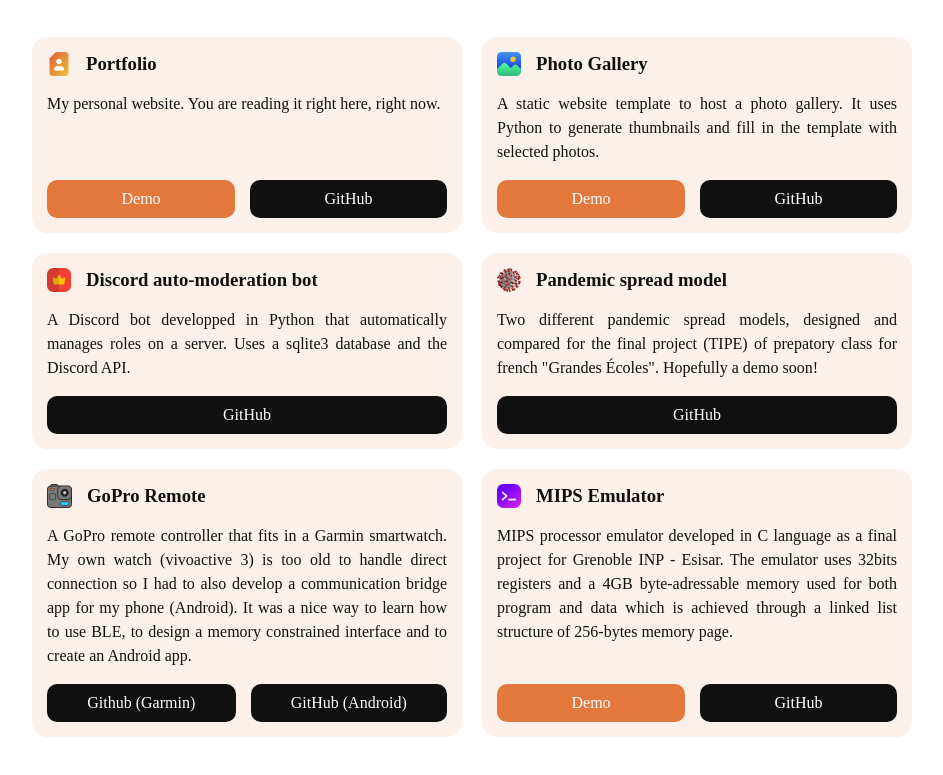
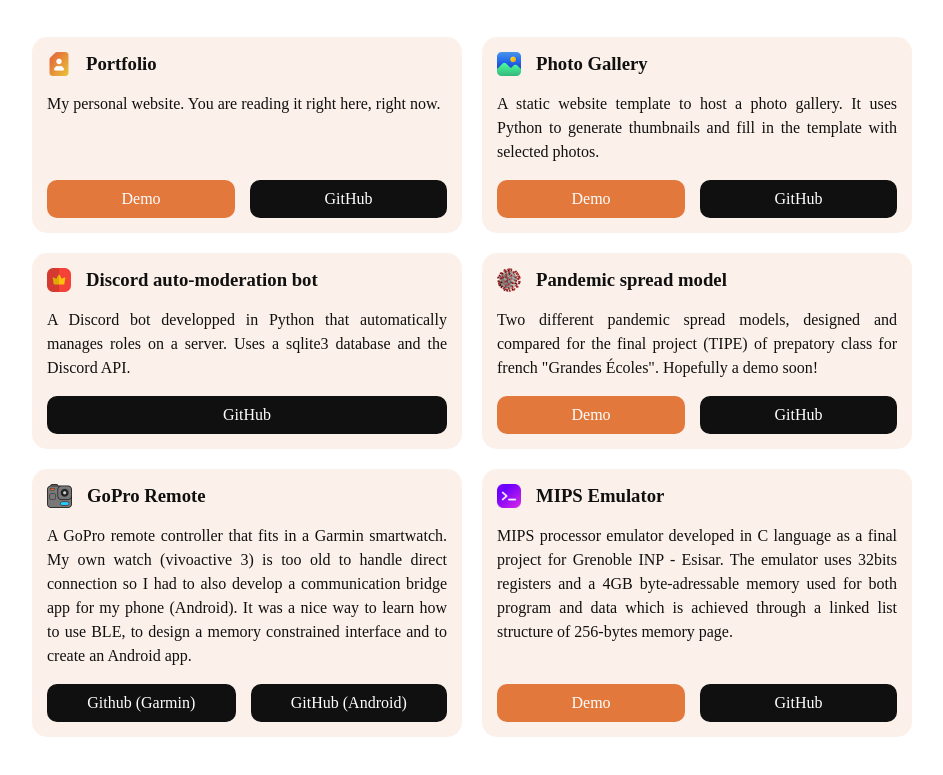
Before and after one commit to ad220/portfolio, a plain HTML site: page index.html in a window 1280 px wide. Shown: the part 1689-2464 px from the top of the page, without its empty margins (168-1111 px from the left). Drawn offline with Linux system fonts and the light colour scheme; a web font is replaced by a local one.

Commit message:
add link to pandemic demo, fix demo link target and update projects

```diff
--- a/index.html
+++ b/index.html
@@ -191,7 +191,7 @@
                     </div>
                     <p>Two different pandemic spread models, designed and compared for the final project (TIPE) of prepatory class for french "Grandes Écoles". Hopefully a demo soon!</p>
                     <div class="project-links">
-                        <!-- <a class="project-demo-link">Demo</a> -->
+                        <a class="project-demo-link" href="https://pandemic-model.arthurdavid.fr" target="_blank">Demo</a>
                         <a class="project-github-link" href="https://github.com/ad220/pandemic-spread-model">GitHub</a>
                     </div>
                 </div>
@@ -213,7 +213,7 @@
                     </div>
                     <p>MIPS processor emulator developed in C language as a final project for Grenoble INP - Esisar. The emulator uses 32bits registers and a 4GB byte-adressable memory used for both program and data which is achieved through a linked list structure of 256-bytes memory page.</p>
                     <div class="project-links">
-                        <a class="project-demo-link" href="https://mips-emulator.arthurdavid.fr">Demo</a>
+                        <a class="project-demo-link" href="https://mips-emulator.arthurdavid.fr" target="_blank">Demo</a>
                         <a class="project-github-link" href="https://github.com/ad220/mips-emulator">GitHub</a>
                     </div>
                 </div>
```
